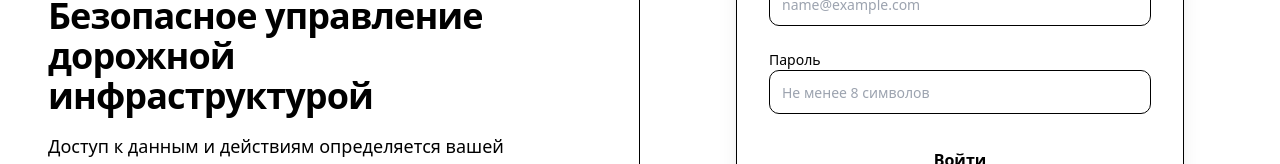
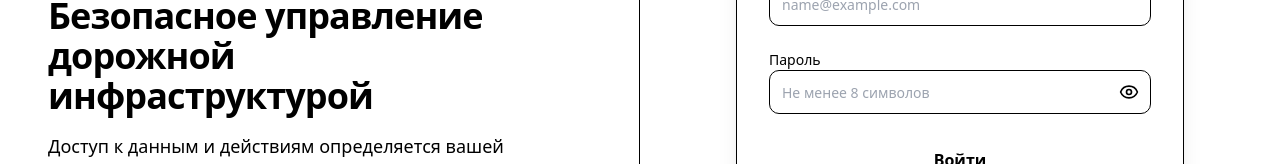
Before and after one commit to NivaroCodes/RoadVision-AI, a React (Vite) app in the folder frontend/: page /login in a window 1280 px wide. Shown: the part 348-512 px from the top of the page. Built offline with nearby package versions, Linux system fonts and the light colour scheme; no server answers.

Commit message:
feat: add password visibility toggle

```diff
--- a/frontend/src/pages/AuthPage.tsx
+++ b/frontend/src/pages/AuthPage.tsx
@@ -1,7 +1,7 @@
 import { useState, type FormEvent } from 'react';
 import { AxiosError } from 'axios';
 import { Link, Navigate, useLocation, useNavigate } from 'react-router-dom';
-import { Map, ShieldCheck } from 'lucide-react';
+import { Eye, EyeOff, Map, ShieldCheck } from 'lucide-react';
 import { useAuth } from '@/features/auth/useAuth';
 
 export default function AuthPage({ mode }: { mode: 'login' | 'register' }) {
@@ -10,6 +10,7 @@ export default function AuthPage({ mode }: { mode: 'login' | 'register' }) {
   const location = useLocation();
   const [email, setEmail] = useState('');
   const [password, setPassword] = useState('');
+  const [showPassword, setShowPassword] = useState(false);
   const [error, setError] = useState('');
   const [submitting, setSubmitting] = useState(false);
 
@@ -55,7 +56,12 @@ export default function AuthPage({ mode }: { mode: 'login' | 'register' }) {
             <input type="email" required autoComplete="email" value={email} onChange={(event) => setEmail(event.target.value)} className="h-11 w-full rounded-lg border bg-background px-3" placeholder="name@example.com" />
           </label>
           <label className="block space-y-2 text-sm font-medium">Пароль
-            <input type="password" required minLength={8} maxLength={128} autoComplete={isLogin ? 'current-password' : 'new-password'} value={password} onChange={(event) => setPassword(event.target.value)} className="h-11 w-full rounded-lg border bg-background px-3" placeholder="Не менее 8 символов" />
+            <div className="relative">
+              <input type={showPassword ? 'text' : 'password'} required minLength={8} maxLength={128} autoComplete={isLogin ? 'current-password' : 'new-password'} value={password} onChange={(event) => setPassword(event.target.value)} className="h-11 w-full rounded-lg border bg-background pl-3 pr-10" placeholder="Не менее 8 символов" />
+              <button type="button" onClick={() => setShowPassword(!showPassword)} className="absolute right-0 top-0 flex h-11 w-11 items-center justify-center text-muted-foreground hover:text-foreground" aria-label={showPassword ? 'Скрыть пароль' : 'Показать пароль'}>
+                {showPassword ? <EyeOff className="h-5 w-5" /> : <Eye className="h-5 w-5" />}
+              </button>
+            </div>
           </label>
           {error && <div role="alert" className="rounded-lg border border-destructive/40 bg-destructive/10 p-3 text-sm text-destructive">{error}</div>}
           <button disabled={submitting} className="h-11 w-full rounded-lg bg-primary font-semibold text-primary-foreground disabled:opacity-60">{submitting ? 'Подождите…' : isLogin ? 'Войти' : 'Зарегистрироваться'}</button>
```
